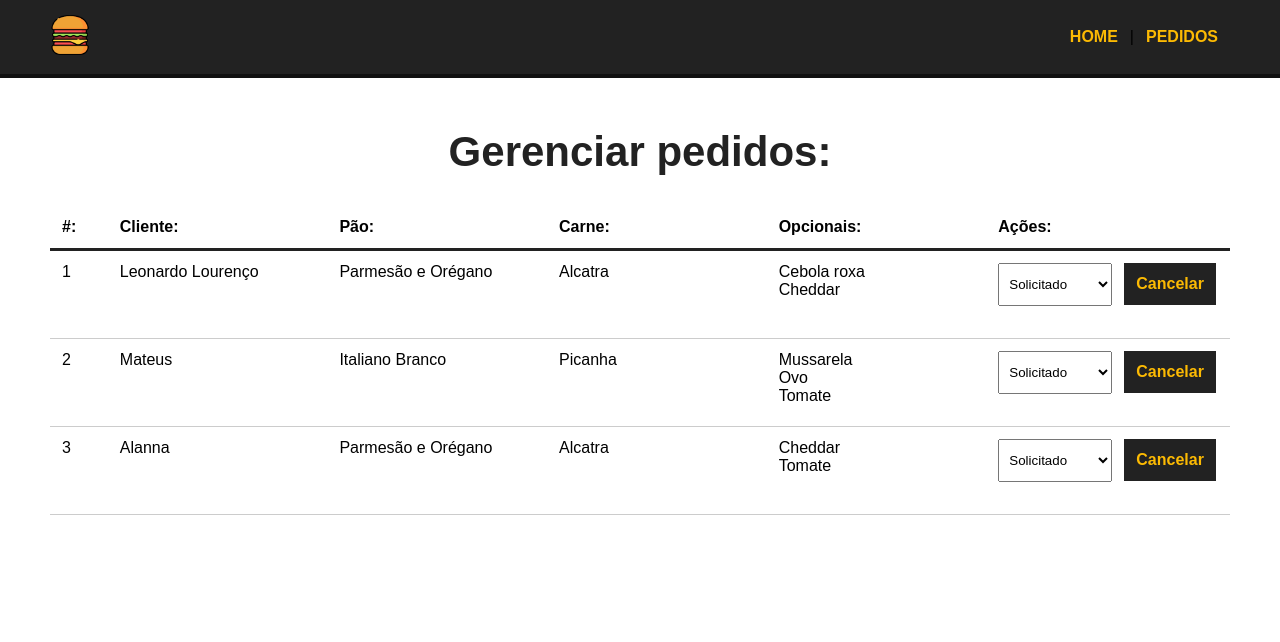
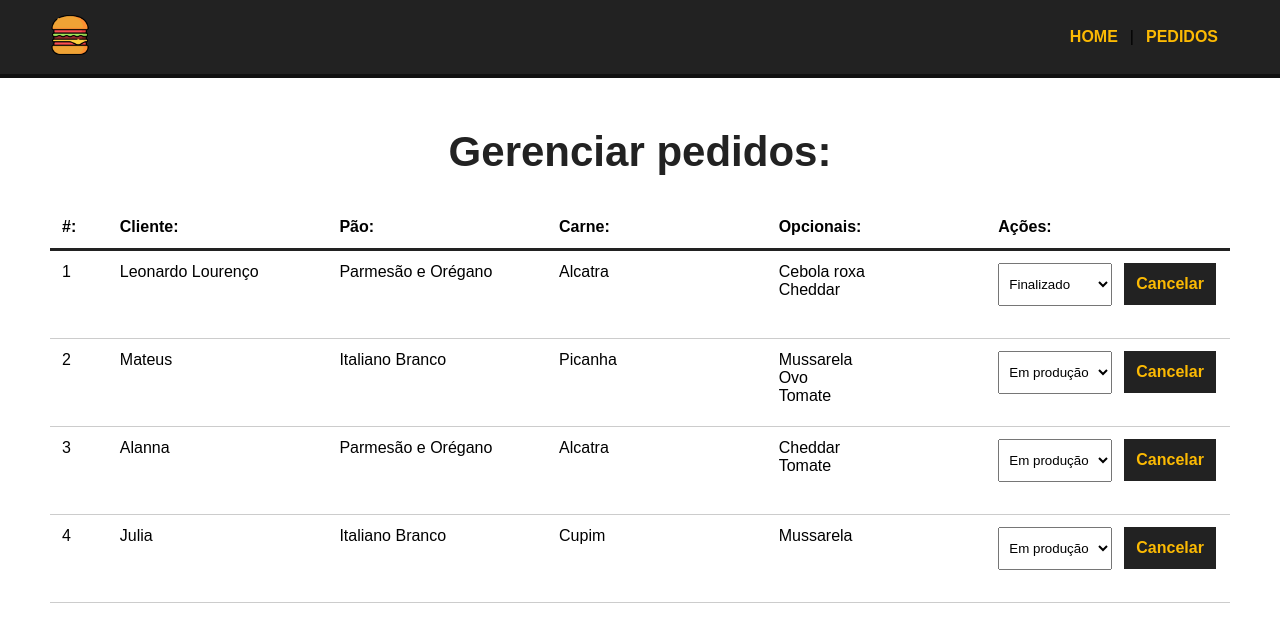
Before and after one commit to mateusmaranhao12/make_your_burger, a Vue app: page /pedidos in a window 1280 px wide. Shown: the top 642 px of the page. Built offline with nearby package versions, Linux system fonts and the light colour scheme; data requests are answered from the project's data file.

Commit message:
Implement method updateBurger()

```diff
--- a/db/db.json
+++ b/db/db.json
@@ -90,7 +90,7 @@
         "Cebola roxa",
         "Cheddar"
       ],
-      "status": "Solicitado",
+      "status": "Finalizado",
       "id": 1
     },
     {
@@ -102,7 +102,7 @@
         "Ovo",
         "Tomate"
       ],
-      "status": "Solicitado",
+      "status": "Em produção",
       "id": 2
     },
     {
@@ -113,8 +113,18 @@
         "Cheddar",
         "Tomate"
       ],
-      "status": "Solicitado",
+      "status": "Em produção",
       "id": 3
+    },
+    {
+      "nome": "Julia",
+      "carne": "Cupim",
+      "pao": "Italiano Branco",
+      "opcionais": [
+        "Mussarela"
+      ],
+      "status": "Em produção",
+      "id": 4
     }
   ]
 }
--- a/src/components/Dashboard.vue
+++ b/src/components/Dashboard.vue
@@ -24,9 +24,9 @@
                         </ul>
                     </div>
                     <div>
-                        <select name="status" class="status">
+                        <select name="status" class="status" @change="updateBurger($event, burger.id)">
                             <option value="">Selecione</option>
-                            <option v-for="s in status" :key="s.id" value="s.tipo" :selected="burger.status == s.tipo">
+                            <option v-for="s in status" :key="s.id" :value="s.tipo" :selected="burger.status == s.tipo">
                                 {{ s.tipo }}
                             </option>
                         </select>
@@ -83,6 +83,26 @@
                 //msg
 
                 this.getPedidos()
+            },
+
+            async updateBurger(event, id) {
+
+                const option = event.target.value
+
+                const dataJson = JSON.stringify({status: option})
+
+                const req = await fetch (`http://localhost:3000/burgers/${id}`, {
+                    method: "PATCH",
+                    headers: {'Content-Type': 'application/json'},
+                    body: dataJson
+                })
+
+                const res = await req.json
+
+                console.log(res)
+
+
+
             }
         },
 
```
